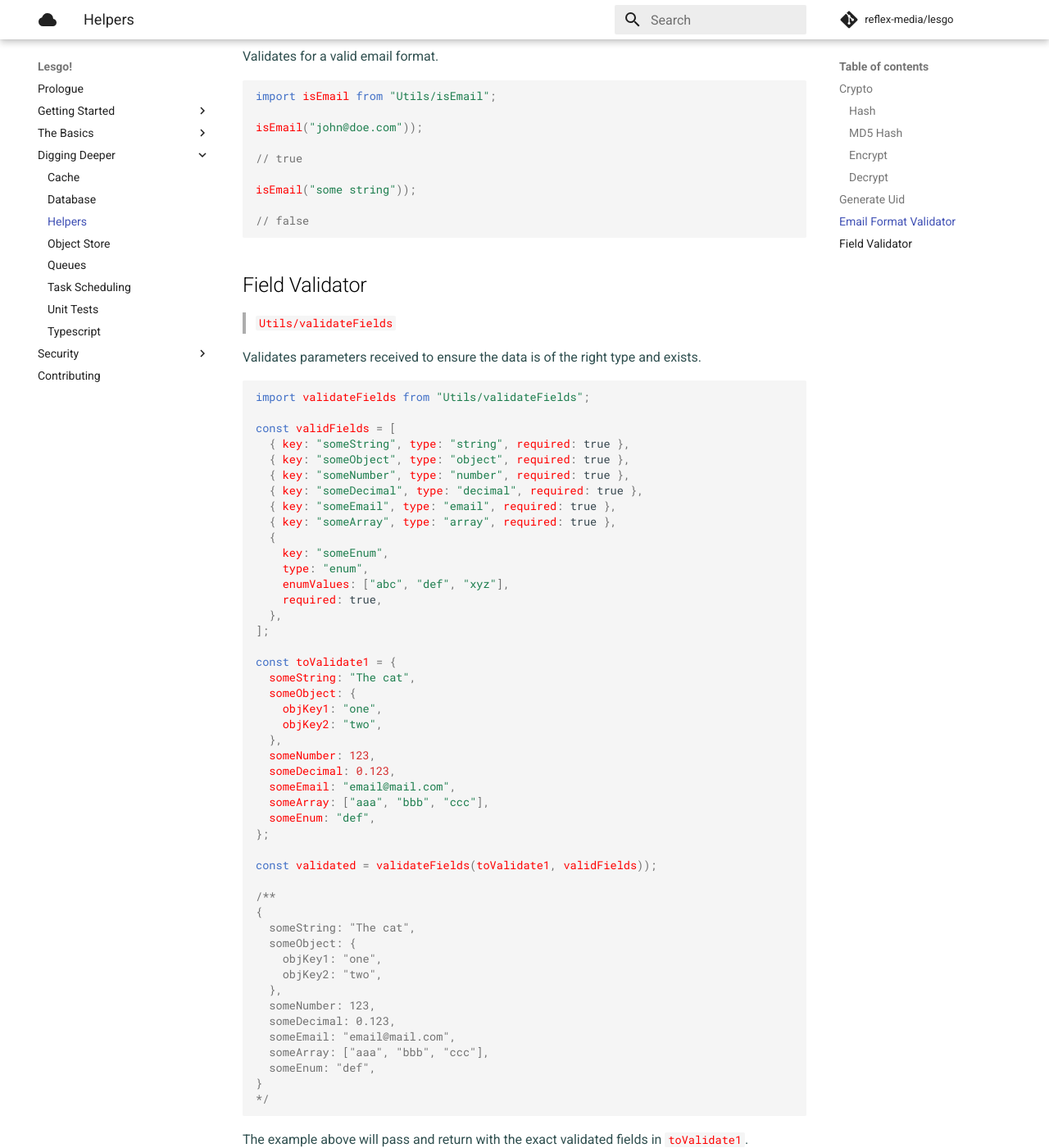
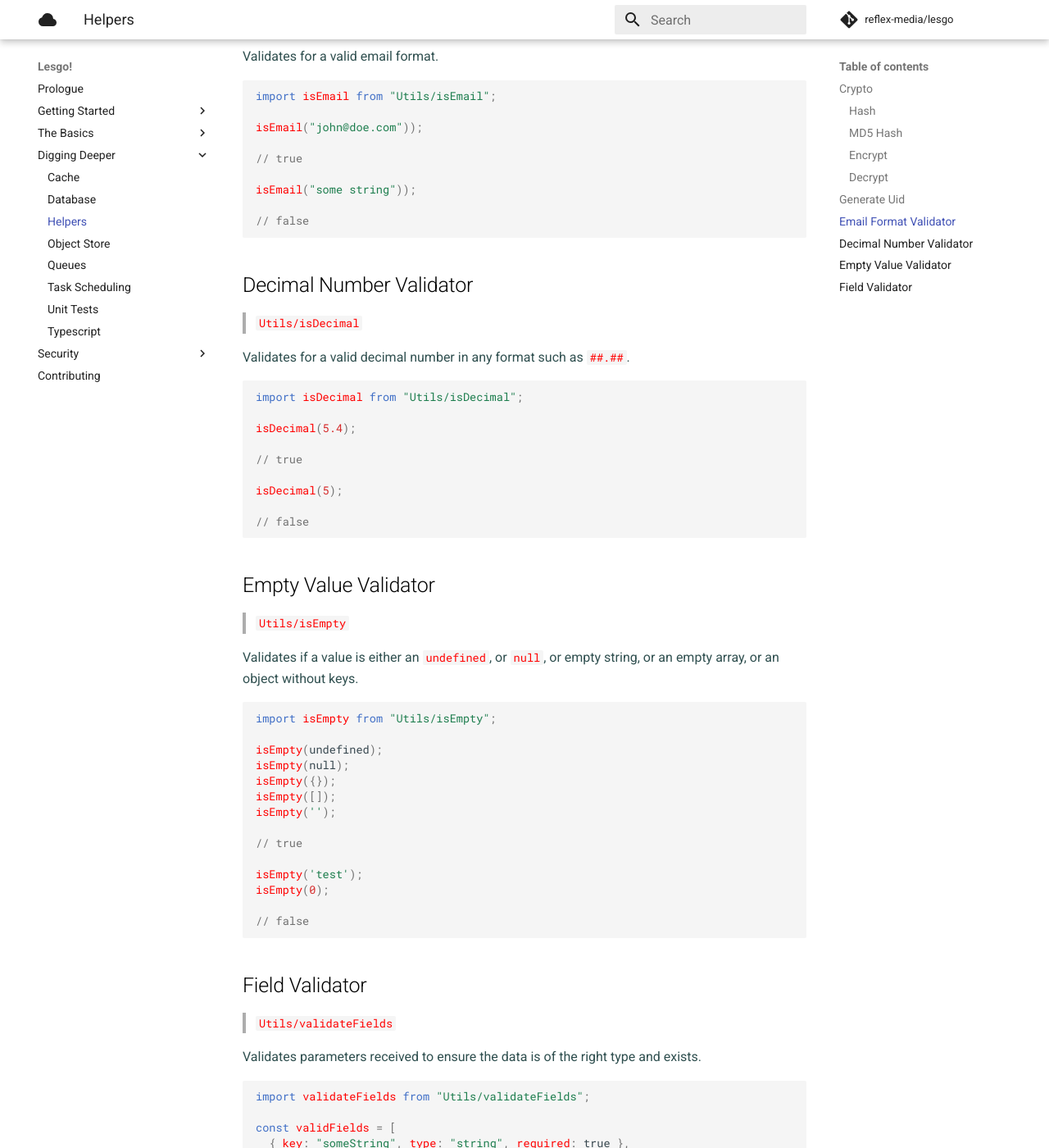
Before and after one commit to reflex-media/lesgo-docs, an MkDocs documentation site: the page built from docs/advance/helpers.md, in a window 1280 px wide and 1400 px high, scrolled down 2069 px. Shown: the whole window at 82% size. Built offline with MkDocs 1.6.1 and Material for MkDocs 9.7.7, drawn with Linux system fonts in a browser that asks for light colours; comment, search, counter and statistics services are not loaded; the version menu is left out.

Commit message:
Add additional validators

````diff
--- a/docs/advance/helpers.md
+++ b/docs/advance/helpers.md
@@ -105,6 +105,47 @@ isEmail("some string"));
 // false
 ```
 
+## Decimal Number Validator
+
+> `Utils/isDecimal`
+
+Validates for a valid decimal number in any format such as `##.##`.
+
+```js
+import isDecimal from "Utils/isDecimal";
+
+isDecimal(5.4);
+
+// true
+
+isDecimal(5);
+
+// false
+```
+
+## Empty Value Validator
+
+> `Utils/isEmpty`
+
+Validates if a value is either an `undefined`, or `null`, or empty string, or an empty array, or an object without keys.
+
+```js
+import isEmpty from "Utils/isEmpty";
+
+isEmpty(undefined);
+isEmpty(null);
+isEmpty({});
+isEmpty([]);
+isEmpty('');
+
+// true
+
+isEmpty('test');
+isEmpty(0);
+
+// false
+```
+
 ## Field Validator
 
 > `Utils/validateFields`
````
